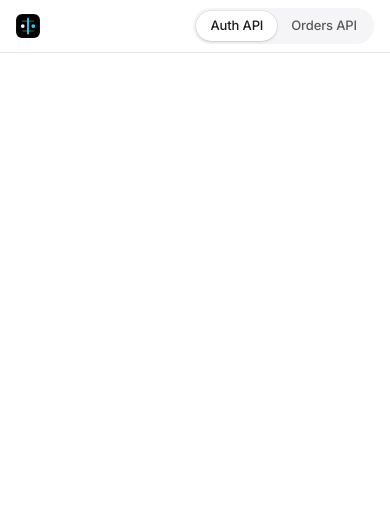
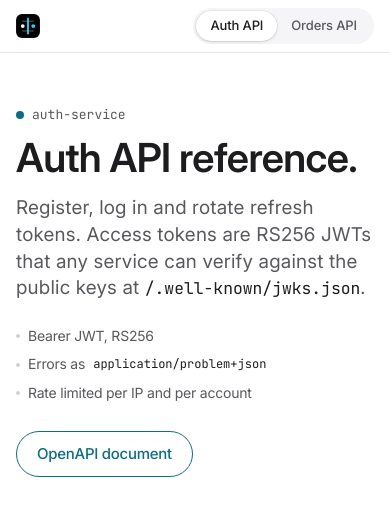
Before and after one commit to Arya-9989/secure-cloud-microservices-platform, a Django app: template services/auth-service/accounts/templates/accounts/api_docs.html in a window 390 px wide. Shown: the top 516 px of the page. Run offline with Django 5.2, Linux system fonts and the light colour scheme; the template is opened without the code that fills it, so the values that code supplies are empty; some libraries are stand-ins or nearby versions.

Commit message:
fix(docs): server-render the API reference titles and tighten both pages
Both Swagger UI pages failed the UI bar on mobile (Lighthouse performance
78 and 71, a 16 px touch target) and had a moderate axe "region" issue:

- The largest paint was the API description that Swagger renders only
  after its 1.5 MB bundle runs. Each page now serves its title, lead and
  a 44 px "OpenAPI document" link as HTML inside a <main> landmark, and
  docs.css hides Swagger's duplicate info block.
- orders-service boots Swagger UI from its own static/docs/orders/
  api-docs.js instead of springdoc's initializer, which waited for
  window.onload and pulled the unused standalone preset (85 KB gzipped)
  plus a swagger-config round trip.
- Bearer tokens entered in the orders reference are no longer persisted
  to localStorage on the gateway origin the landing page shares.
- orders-service now sends Cross-Origin-Opener-Policy: same-origin like
  the other two surfaces.
- In the light theme the copy button is a light chip with a grey glyph
  instead of a dark square.
- The auth OpenAPI document no longer repeats an implementation comment
  ("Credential endpoints ignore any Authorization header...") as the
  description of every public operation; each one now says what it does.

New tests in test_operations.py and OrdersApiIntegrationTest pin the
landmark, the server-rendered title, the bootstrap script, COOP and the
OpenAPI descriptions; they failed before this change.

Co-Authored-By: Claude Opus 5.5 <noreply@anthropic.com>

```diff
--- a/services/auth-service/accounts/templates/accounts/api_docs.html
+++ b/services/auth-service/accounts/templates/accounts/api_docs.html
@@ -8,7 +8,6 @@
   <meta name="color-scheme" content="light dark">
   <link rel="icon" href="/assets/icon.svg" type="image/svg+xml">
   <link rel="preload" href="/assets/fonts/inter-latin-opsz-normal.woff2" as="font" type="font/woff2" crossorigin>
-  <link rel="preload" href="/assets/fonts/jetbrains-mono-latin-wght-normal.woff2" as="font" type="font/woff2" crossorigin>
   {# Theme assets are served by the landing service through the gateway; without them the page falls back to stock Swagger UI. #}
   <script src="/assets/docs-theme.js"></script>
   <link rel="stylesheet" href="{% static 'drf_spectacular_sidecar/swagger-ui-dist/swagger-ui.css' %}">
@@ -16,7 +15,7 @@
   <link rel="stylesheet" href="/assets/docs.css">
 </head>
 <body>
-  <a class="skip" href="#swagger-ui">Skip to the API reference</a>
+  <a class="skip" href="#main">Skip to the API reference</a>
   <header class="docs-bar">
     <div class="docs-bar-inner">
       <a class="docs-brand" href="/" aria-label="Secure Platform, home">
@@ -27,12 +26,25 @@
         <a href="{% url 'docs' %}" aria-current="page">Auth API</a>
         <a href="/docs/orders/swagger-ui.html">Orders API</a>
       </nav>
-      <a class="docs-json" href="{% url 'openapi-schema' %}">OpenAPI document</a>
     </div>
   </header>
-  <div id="swagger-ui" data-openapi-url="{% url 'openapi-schema' %}" tabindex="-1">
-    <noscript><p class="docs-noscript">The interactive reference needs JavaScript. The OpenAPI document is at <a href="{% url 'openapi-schema' %}">{% url 'openapi-schema' %}</a>.</p></noscript>
-  </div>
+  <main id="main" class="docs-main" tabindex="-1">
+    {# Server-rendered so it paints before the Swagger bundle runs; docs.css hides Swagger's own info block. #}
+    <section class="docs-hero" aria-labelledby="docs-title">
+      <p class="docs-eyebrow"><span class="docs-dot" aria-hidden="true"></span>auth-service</p>
+      <h1 id="docs-title" class="docs-title">Auth API reference.</h1>
+      <p class="docs-lead">Register, log in and rotate refresh tokens. Access tokens are RS256 JWTs that any service can verify against the public keys at <code>/.well-known/jwks.json</code>.</p>
+      <ul class="docs-facts" role="list">
+        <li>Bearer JWT, RS256</li>
+        <li>Errors as <code>application/problem+json</code></li>
+        <li>Rate limited per IP and per account</li>
+      </ul>
+      <a class="docs-pill" href="{% url 'openapi-schema' %}">OpenAPI document</a>
+    </section>
+    <div id="swagger-ui" data-openapi-url="{% url 'openapi-schema' %}">
+      <noscript><p class="docs-noscript">The interactive reference needs JavaScript. The OpenAPI document above describes every operation.</p></noscript>
+    </div>
+  </main>
   <script src="{% static 'drf_spectacular_sidecar/swagger-ui-dist/swagger-ui-bundle.js' %}" defer></script>
   <script src="{% static 'accounts/api-docs.js' %}" defer></script>
 </body>
--- a/services/landing/site/assets/docs.css
+++ b/services/landing/site/assets/docs.css
@@ -248,90 +228,126 @@ body {
   color: var(--accent);
 }
 
-/* Info header */
+/* ------------------------------------------------------------------ hero
+ * Server-rendered title and lead. They paint with the HTML (the page's LCP
+ * element) instead of after the Swagger bundle, so Swagger's own info block,
+ * which repeats them, is hidden. */
+
 #swagger-ui .swagger-ui .information-container {
-  padding: 0;
+  display: none;
 }
 
-/* Below the content width the wrapper loses its gutter; restore it. */
-@media (max-width: 1112px) {
-  #swagger-ui .swagger-ui .information-container {
-    padding: 0 16px;
-  }
+.docs-main:focus {
+  outline: none;
 }
 
-#swagger-ui .swagger-ui .info {
-  margin: 64px 0 40px;
+.docs-hero {
+  width: min(100% - 32px, 1048px);
+  margin: 0 auto;
+  padding: 72px 0 40px;
 }
 
-#swagger-ui .swagger-ui .info .title {
-  display: flex;
-  flex-wrap: wrap;
+.docs-eyebrow {
+  display: inline-flex;
   align-items: center;
-  gap: 10px;
-  color: var(--text);
-  font-family: var(--font-sans);
-  font-size: clamp(36px, 5vw, 48px);
-  font-weight: 600;
-  line-height: 1.08;
-  letter-spacing: -0.003em;
-}
-
-#swagger-ui .swagger-ui .info .title small {
-  top: 0;
-  margin: 0;
-  padding: 2px 8px;
-  border-radius: 980px;
-  background: var(--surface-2);
-  vertical-align: middle;
-}
-
-#swagger-ui .swagger-ui .info .title small pre {
-  margin: 0;
+  gap: 8px;
+  margin: 0 0 12px;
   color: var(--text-2);
-  font-size: 12px;
-  font-weight: 500;
-}
-
-#swagger-ui .swagger-ui .info .title small.version-stamp {
-  background: var(--accent-soft);
-}
-
-#swagger-ui .swagger-ui .info .title small.version-stamp pre {
-  color: var(--accent);
-}
-
-#swagger-ui .swagger-ui .info :is(.description, .base-url),
-#swagger-ui .swagger-ui .info .description :is(p, li) {
-  max-width: 760px;
-  color: var(--text-2);
-  font-size: 19px;
-  line-height: 1.42;
-  letter-spacing: 0.012em;
-}
-
-#swagger-ui .swagger-ui .info .base-url {
-  margin-top: 4px;
   font-family: var(--font-mono);
   font-size: 13px;
   letter-spacing: 0;
 }
 
-#swagger-ui .swagger-ui .info a,
-#swagger-ui .swagger-ui .info .link {
-  color: var(--accent);
+.docs-dot {
+  width: 8px;
+  height: 8px;
+  border-radius: 50%;
+  background: var(--accent);
 }
 
-#swagger-ui .swagger-ui .info :is(code, .description code) {
-  padding: 0;
-  border-radius: 0;
-  background: none;
+.docs-title {
+  margin: 0;
   color: var(--text);
-  font-size: 0.84em;
+  font-size: clamp(40px, 6vw, 56px);
+  font-weight: 600;
+  line-height: 1.07;
+  letter-spacing: -0.015em;
+  text-wrap: balance;
 }
 
-#swagger-ui .swagger-ui .info hgroup.main a {
-  font-size: 13px;
+.docs-lead {
+  max-width: 760px;
+  margin: 16px 0 0;
+  color: var(--text-2);
+  font-size: clamp(19px, 2.2vw, 21px);
+  line-height: 1.4;
+  letter-spacing: 0.011em;
+  text-wrap: pretty;
+}
+
+.docs-lead code,
+.docs-facts code {
+  color: var(--text);
+  font-family: var(--font-mono);
+  font-size: 0.86em;
+  letter-spacing: 0;
+}
+
+.docs-facts {
+  display: flex;
+  flex-wrap: wrap;
+  gap: 8px 24px;
+  margin: 24px 0 0;
+  padding: 0;
+  list-style: none;
+  color: var(--text-2);
+  font-size: 14px;
+  letter-spacing: -0.016em;
+}
+
+.docs-facts li {
+  display: inline-flex;
+  align-items: center;
+  gap: 8px;
+}
+
+.docs-facts li::before {
+  content: "";
+  width: 4px;
+  height: 4px;
+  border-radius: 50%;
+  background: var(--line-strong);
+}
+
+.docs-facts code + code {
+  margin-left: -2px;
+}
+
+.docs-pill {
+  display: inline-flex;
+  align-items: center;
+  min-height: 44px;
+  margin-top: 28px;
+  padding: 0 20px;
+  border: 1px solid var(--accent);
+  border-radius: 980px;
+  color: var(--accent);
+  font-size: 15px;
+  font-weight: 500;
+  letter-spacing: -0.016em;
+  text-decoration: none;
+  transition: background-color 320ms var(--ease), color 320ms var(--ease);
+}
+
+.docs-pill:hover {
+  background: var(--accent);
+  color: var(--accent-ink);
+}
+
+@media (max-width: 600px) {
+  .docs-hero {
+    padding: 48px 0 32px;
+  }
 }
 
 /* Servers + Authorize */
```
Also changed, not shown: other parts of services/landing/site/assets/docs.css (+13 -30 lines), services/auth-service/accounts/views.py (+23 -1 lines), services/auth-service/tests/test_operations.py (+25 -0 lines), services/orders-service/src/main/resources/api-docs/index.html (+21 -9 lines), services/orders-service/src/main/resources/application.yml (+3 -5 lines), services/orders-service/src/main/resources/static/docs/orders/api-docs.js (added, +22 -0 lines), 2 other files.
